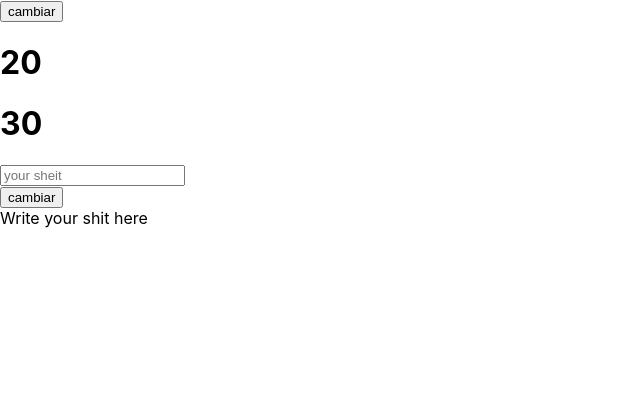
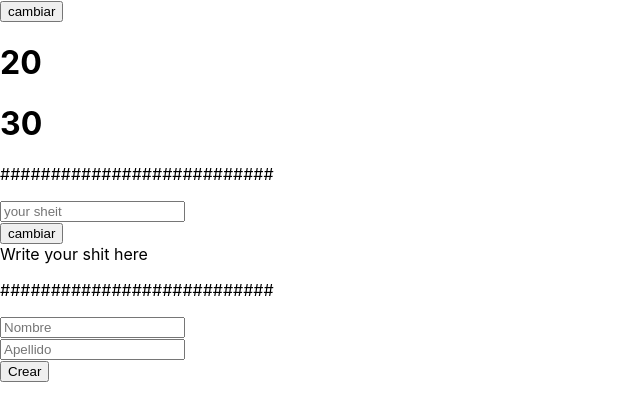
Before and after one commit to jaliagag/testBreakReact, a React (Create React App) app in the folder test-delete/: page / in a window 1280 px wide. Shown: the top 420 px of the page, without its empty margins (0-640 px from the left). Built offline with nearby package versions, Linux system fonts and the light colour scheme; the HTML template or start-up script is replaced by a standard one.

Commit message:
working on a form using react

```diff
--- a/test-delete/src/App.js
+++ b/test-delete/src/App.js
@@ -6,6 +6,23 @@
   const [hola, setHola] = useState(20);
   const [adios, setAdios] = useState(30);
   const [textito, setTextito] = useState('Write your shit here')
+  const [usuario, setUsuario] = useState({
+    nombre: ''
+    ,apellido: ''
+  })
+
+  const nino = (e) => {
+    setUsuario({
+      ...usuario
+      , [e.target.name] : e.target.value
+    });
+  }
+
+  const enviarDatos = (e) => {
+    e.preventDefault();
+    console.log('enviando datos...' + usuario.nombre + ' ' + usuario.apellido);
+  }
+
   function change(){
     if (hola === 20) {
       setHola(30);
@@ -15,8 +32,10 @@
       setAdios(30);
     }
   }
+
   function asdf(){
   }
+
   return (
     <>
       <div className="">
@@ -25,6 +44,7 @@
 	<h1>{adios}</h1>
       </div>
       <div>
+    <p>###########################</p>
 	<input
 	  type='text'
 	  placeholder='your sheit'
@@ -36,6 +56,19 @@
 	  <span>{textito}</span>
 	</div>
       </div>
+    <p>###########################</p>
+    <form className="" onSubmit={enviarDatos}>
+      <input type="text" placeholder="Nombre" onChange={nino} name="nombre"></input><br/>
+    {/*      //<input type="text" placeholder="Nombre" onChange={nino} name="nombre"></input><br/>*/}
+      <input type="text" placeholder="Apellido" onChange={nino} name="apellido"></input><br />
+    {/*      //<input type="text" placeholder="Apellido" onChange={nino} name="apellido"></input><br />*/}
+      <button type="submit" className="">Crear</button>
+    </form>
+    {/*<ul>
+      <li>{usuario.nombre}</li>
+      <li>{usuario.apellido}</li>
+    </ul>*/}
+
     </>
   );
 }
```
